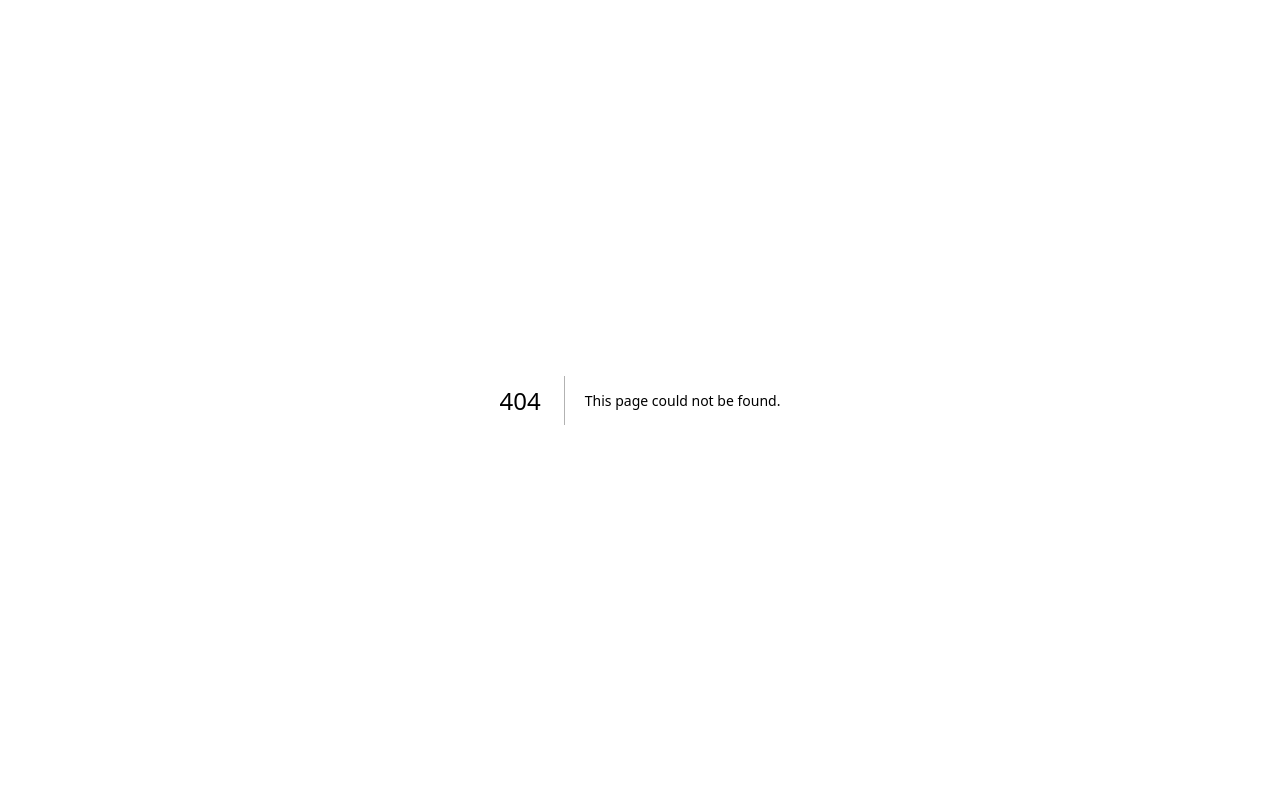
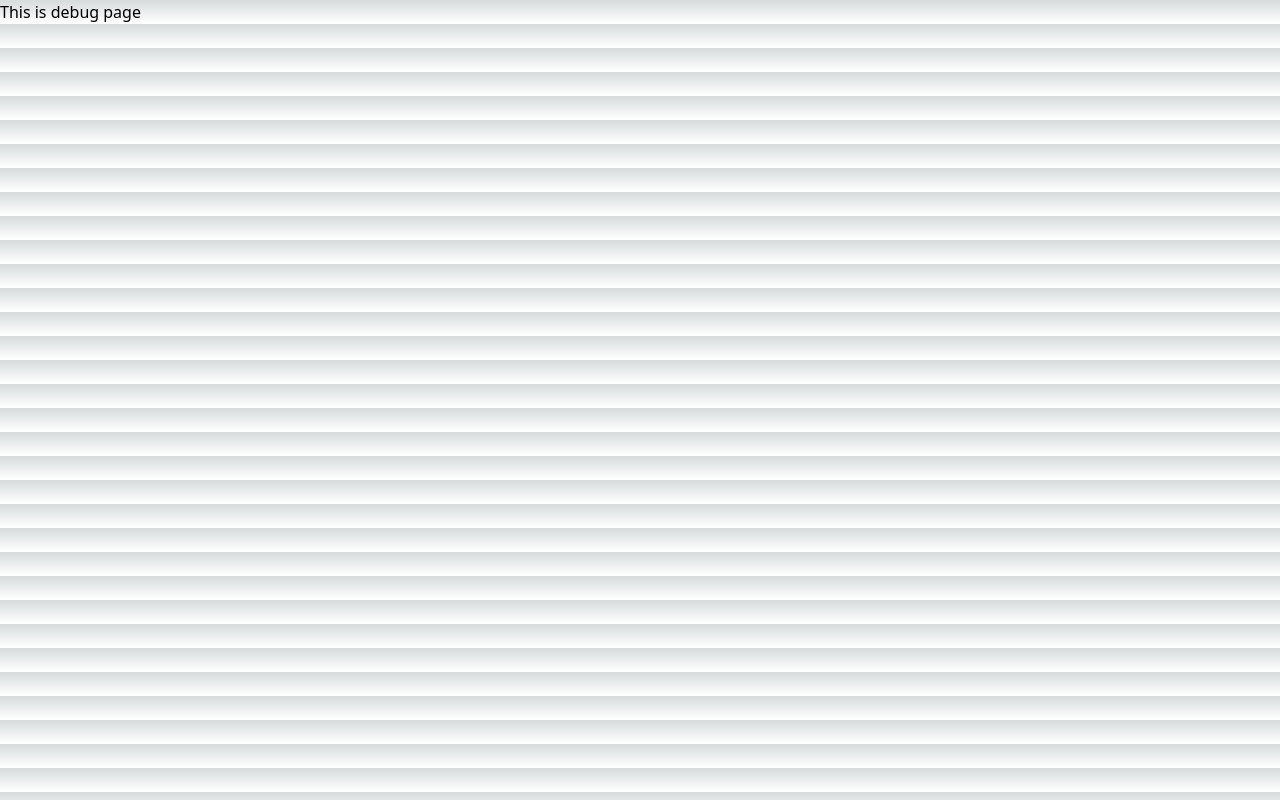
Before and after one commit to tachibanayu24/next-supabase-sample, a Next.js app: page /debug in a window 1280 px wide. Before the commit this address had no page. Built offline with nearby package versions, Linux system fonts and the light colour scheme.

Commit message:
Add debug page

```diff
--- /dev/null
+++ b/pages/debug.tsx
@@ -0,0 +1,11 @@
+import { supabase } from "@/utils/supabase";
+import { useEffect, useState } from "react";
+
+// デバッグ用のコードを配置していいページです
+export default function Debug() {
+  return (
+    <div>
+      <h1>This is debug page</h1>
+    </div>
+  );
+}
```
